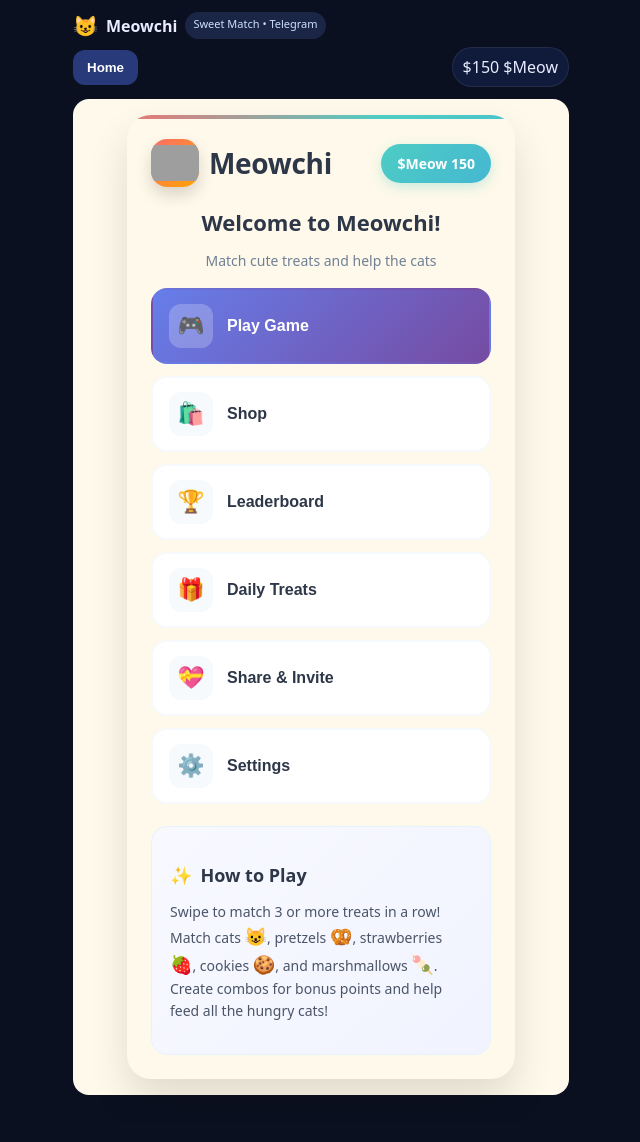
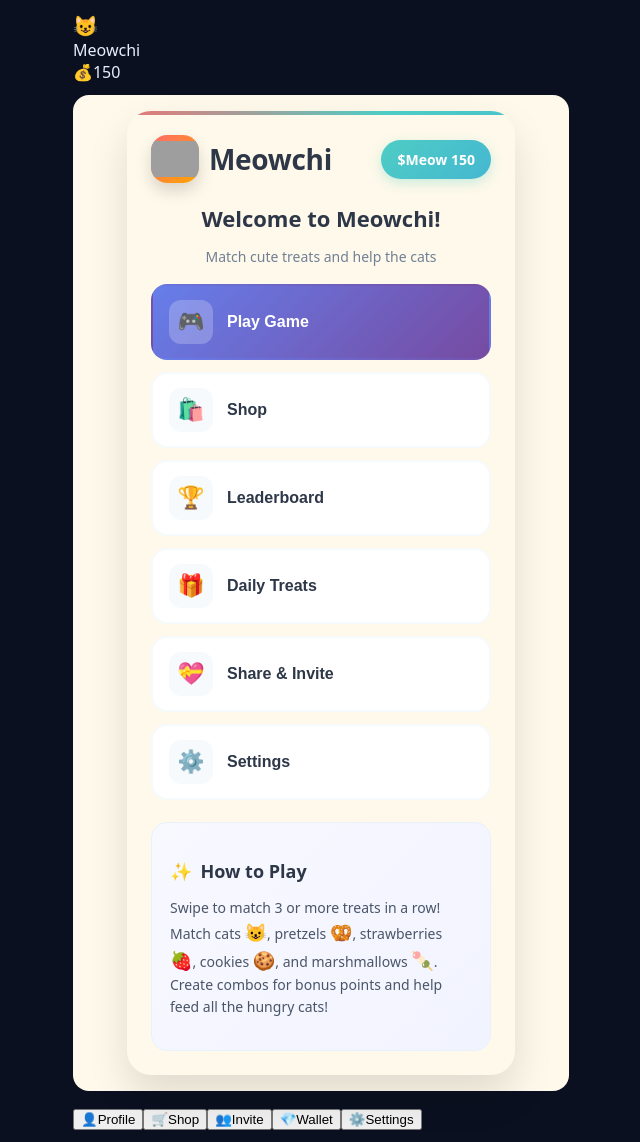
Before and after one commit to herothegolden/meowchigame, a React (Vite) app: page / in a window 1280 px wide. Shown: the whole page, without its empty margins (319-959 px from the left). Built offline with nearby package versions, Linux system fonts and the light colour scheme; grey boxes are pictures that could not be loaded.

Commit message:
Update App.jsx

```diff
--- a/src/App.jsx
+++ b/src/App.jsx
@@ -79,35 +79,61 @@ export default function App() {
     setScreenHistory(["home"]);
   };
 
-  // ------------ Minimal header (Issue 3: remove top nav row) ------------
+  // ------------ Minimal header with just branding and coins ------------
   function Header() {
-    const backable = screenHistory.length > 1;
+    const backable = screenHistory.length > 1 && screen !== "home";
     return (
       <header className="header">
-        <div className="header-line1">
-          <div className="brand-compact">
+        <div className="header-content">
+          <div className="brand">
             <div className="logo">😺</div>
-            <div className="name">Meowchi</div>
+            <div className="brand-text">Meowchi</div>
           </div>
-          <div className="pill-compact ellipsis">Sweet Match • Telegram</div>
-        </div>
 
-        {/* No more Home/Shop/Leaderboard/Daily/Invite/Settings buttons */}
-        <div className="header-line2">
-          <div className="row" style={{ gap: 8 }}>
-            {backable ? (
-              <button className="btn" onClick={goBack}>Back</button>
-            ) : (
-              <button className="btn" onClick={goHome}>Home</button>
-            )}
+          {backable && (
+            <button className="back-btn" onClick={goBack}>
+              <span className="back-icon">←</span>
+            </button>
+          )}
+
+          <div className="coins-display">
+            <span className="coins-icon">💰</span>
+            <span className="coins-amount">{coins}</span>
           </div>
-          <div className="pill">${coins} $Meow</div>
         </div>
       </header>
     );
   }
 
-  // Optional inline pages (unchanged)
+  // ------------ Bottom Navigation Panel ------------
+  function BottomNav() {
+    const navItems = [
+      { key: "home", label: "Profile", icon: "👤", screen: "home" },
+      { key: "shop", label: "Shop", icon: "🛒", screen: "shop" },
+      { key: "invite", label: "Invite", icon: "👥", screen: "invite" },
+      { key: "wallet", label: "Wallet", icon: "💎", screen: "daily" },
+      { key: "settings", label: "Settings", icon: "⚙️", screen: "settings" },
+    ];
+
+    return (
+      <nav className="bottom-nav">
+        <div className="nav-container">
+          {navItems.map((item) => (
+            <button
+              key={item.key}
+              className={`nav-item ${screen === item.screen ? "active" : ""}`}
+              onClick={() => navigateTo(item.screen)}
+            >
+              <span className="nav-icon">{item.icon}</span>
+              <span className="nav-label">{item.label}</span>
+            </button>
+          ))}
+        </div>
+      </nav>
+    );
+  }
+
+  // Optional inline pages (unchanged functionality)
   function Leaderboard() {
     const scopes = ["daily", "weekly", "all"];
     return (
@@ -144,7 +170,7 @@ export default function App() {
     ];
     return (
       <section className="section">
-        <div className="title" style={{ marginBottom: 10 }}>🛍 Meowchi Shop</div>
+        <div className="title" style={{ marginBottom: 10 }}>🛒 Meowchi Shop</div>
         <div className="list grid-gap">
           {items.map((it) => (
             <div key={it.key} className="row">
@@ -203,12 +229,12 @@ export default function App() {
     }
     return (
       <section className="section">
-        <div className="title">🍯 Daily Sweet Treats</div>
+        <div className="title">💎 Daily Rewards</div>
         <div className="muted">Streak: <b>{daily.streak}</b> {daily.lastClaim ? `• last: ${daily.lastClaim}` : ""}</div>
         <button className="btn primary" onClick={claim} disabled={!canClaim}>
           {canClaim ? "Claim 50 $Meow" : "Come back tomorrow"}
         </button>
-        <div className="muted small">Keep your sweet streak alive! Resets if you miss a day.</div>
+        <div className="muted small">Keep your streak alive! Resets if you miss a day.</div>
       </section>
     );
   }
@@ -221,8 +247,8 @@ export default function App() {
     }
     return (
       <section className="section">
-        <div className="title">🍭 Share the Sweetness</div>
-        <div className="muted small">Invite friends and earn $Meow.</div>
+        <div className="title">👥 Invite Friends</div>
+        <div className="muted small">Share Meowchi and earn rewards together.</div>
         <div className="row" style={{ gap: 8 }}>
           <div className="pill ellipsis" style={{ maxWidth: 260 }}>{link}</div>
           <button className="btn" onClick={copy}>{copied ? "Copied!" : "Copy"}</button>
@@ -264,15 +290,17 @@ export default function App() {
 
           {screen === "gameover" && lastRun && (
             <section className="section">
-              <div className="title">🍬 Sweet Level Complete!</div>
+              <div className="title">🎯 Level Complete!</div>
               <div className="row"><div className="muted">Score</div><b>{lastRun.score}</b></div>
               <div className="row"><div className="muted">$Meow earned</div><b>{lastRun.coins}</b></div>
               <button className="btn primary" onClick={() => setScreen("game")}>
-                🍭 Play More Meowchi
+                🎮 Play Again
               </button>
             </section>
           )}
         </main>
+
+        <BottomNav />
       </div>
     </>
   );
```
